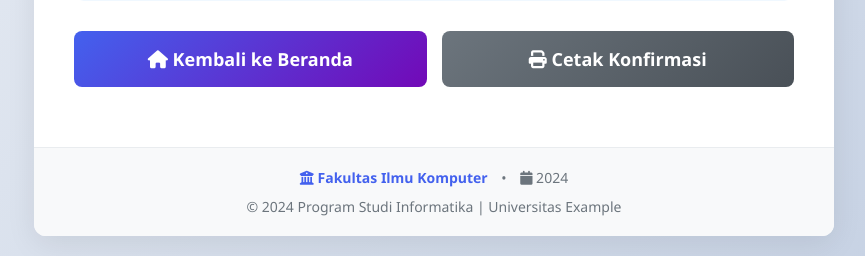
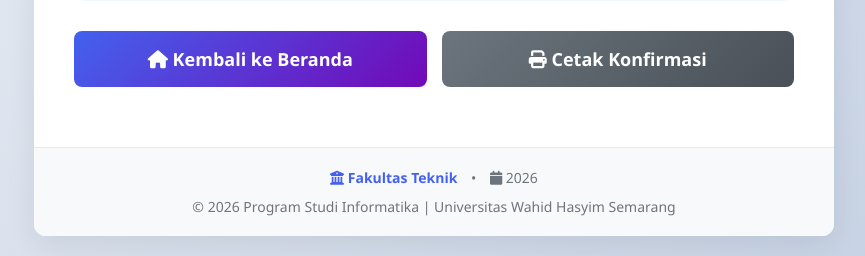
Before and after one commit to Failazz/Sistem-Digital-Literasi, a Flask app: page /success in a window 1280 px wide. Shown: the part 761-1017 px from the top of the page, without its empty margins (206-1071 px from the left). Run offline with Flask 3, Linux system fonts and the light colour scheme.

Commit message:
Finalisasi

```diff
--- a/templates/login.html
+++ b/templates/login.html
@@ -103,7 +103,7 @@
         </div>
 
         <div class="footer">
-            <p>© 2024 Survei Literasi Digital | Universitas Example</p>
+            <p>© 2026 Survei Literasi Digital | Universitas Wahid Hasyim Semarang</p>
             <p>Data Anda akan dijaga kerahasiaannya</p>
         </div>
     </div>
--- a/templates/success.html
+++ b/templates/success.html
@@ -57,14 +57,14 @@
         <div class="footer">
             <div style="margin-bottom: 10px;">
                 <span style="color: var(--primary); font-weight: 600;">
-                    <i class="fas fa-university"></i> Fakultas Ilmu Komputer
+                    <i class="fas fa-university"></i> Fakultas Teknik
                 </span>
                 <span style="margin: 0 10px;">•</span>
                 <span>
-                    <i class="fas fa-calendar"></i> {{ now.strftime('%d %B %Y') if now else '2024' }}
+                    <i class="fas fa-calendar"></i> {{ now.strftime('%d %B %Y') if now else '2026' }}
                 </span>
             </div>
-            <p>© 2024 Program Studi Informatika | Universitas Example</p>
+            <p>© 2026 Program Studi Informatika | Universitas Wahid Hasyim Semarang</p>
         </div>
     </div>
 
```
